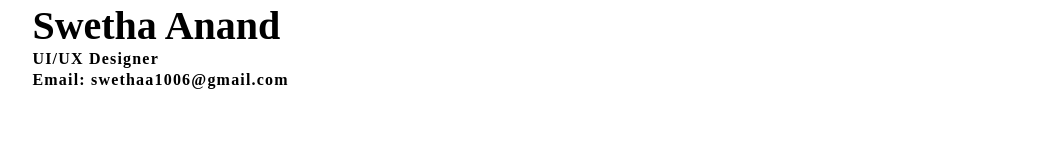
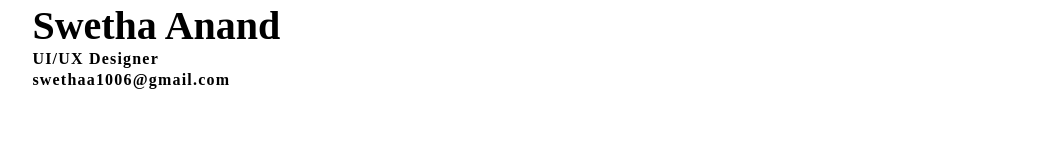
Before and after one commit to swethaa1006/UX_design-portfolio, a plain HTML site: page index.html in a window 1280 px wide. Shown: the part 124-284 px from the top of the page, without its empty margins (102-1142 px from the left). Drawn offline with Linux system fonts and the light colour scheme.

Commit message:
Update index.html

```diff
--- a/index.html
+++ b/index.html
@@ -10,7 +10,7 @@
 <body>
   <h1>Swetha Anand</h1>
   <h6> UI/UX Designer</h6>
-  <h6>Email: swethaa1006@gmail.com</h6>
+  <h6>swethaa1006@gmail.com</h6>
 
   <div class="rotate_90">
     <h3>Mobile design <br style="line-height:100%;"> 2016</h3>
```
